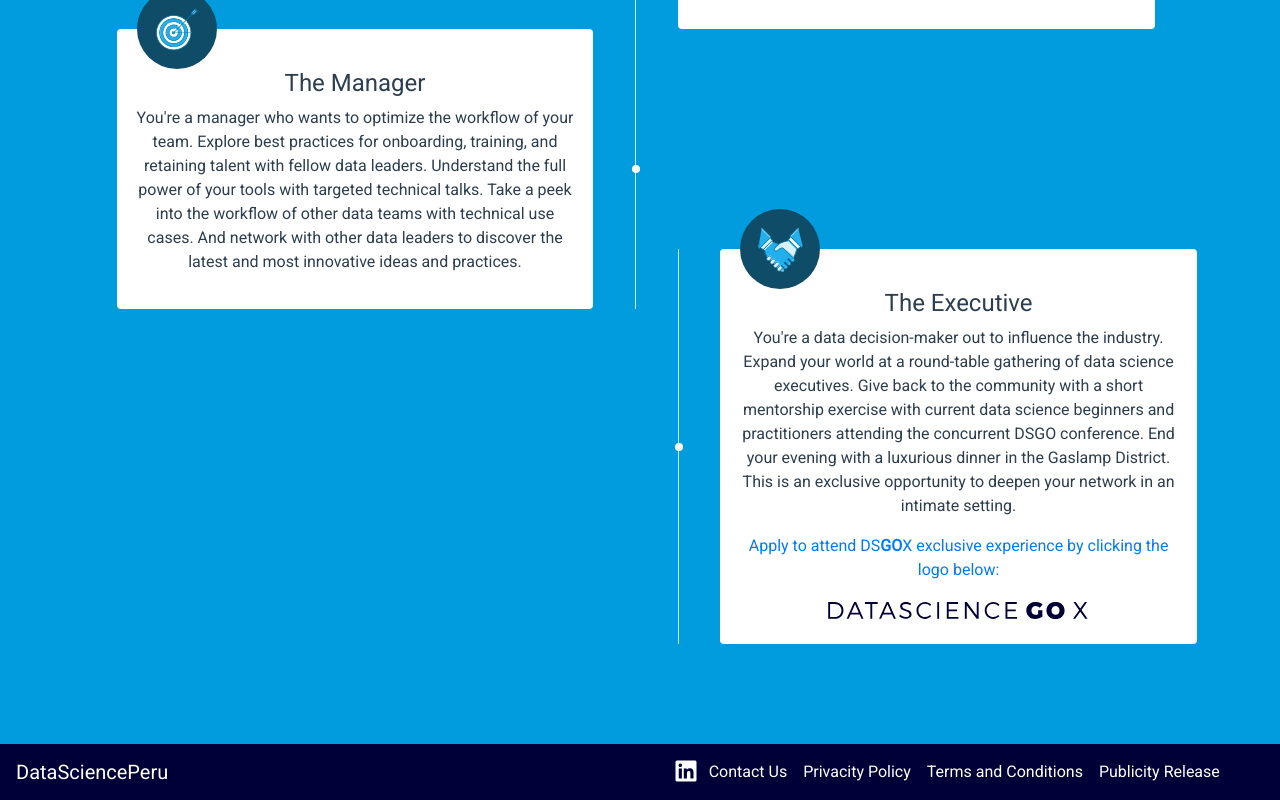
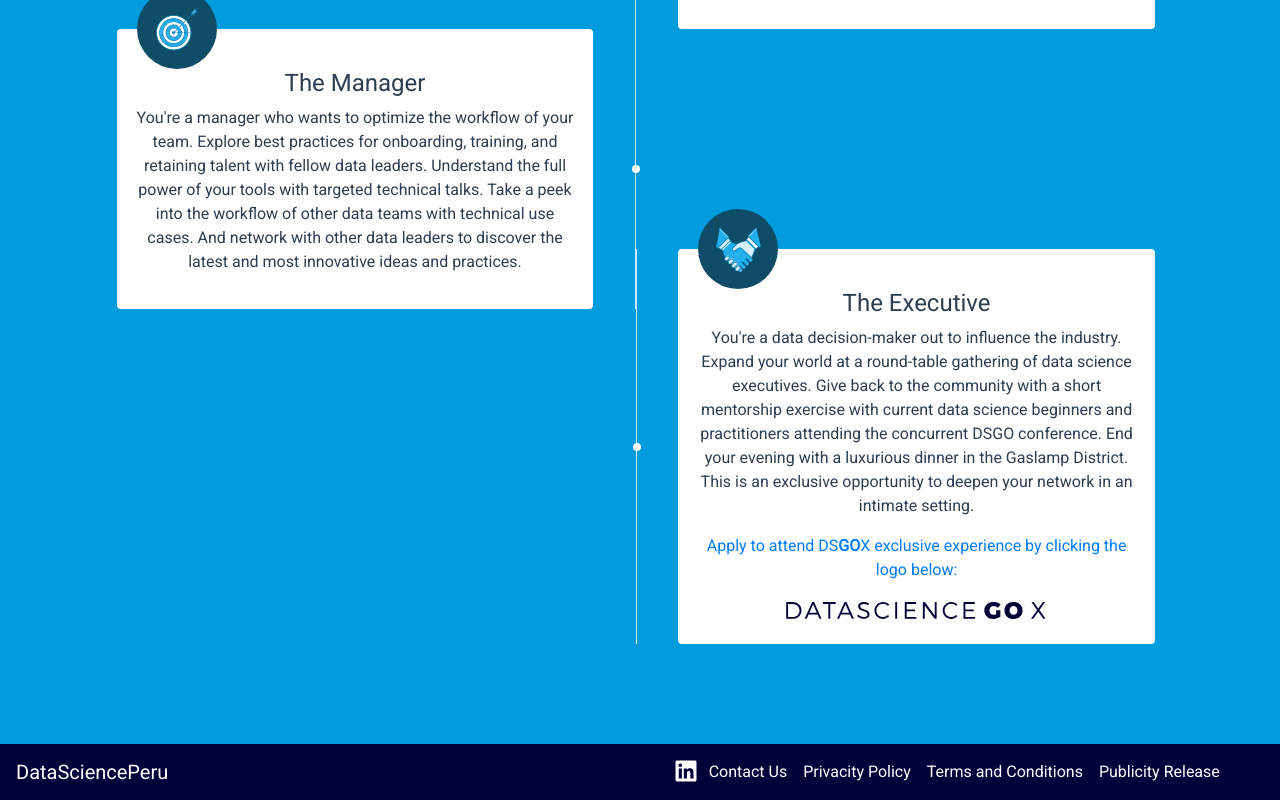
Before and after one commit to HendrikOB/DataScienceWebFront, a Vue app: page / in a window 1280 px wide. Shown: the part 3283-4083 px from the top of the page. Built offline with nearby package versions, Linux system fonts and the light colour scheme.

Commit message:
Fix class item-right

```diff
--- a/src/components/Shouldcome.vue
+++ b/src/components/Shouldcome.vue
@@ -51,7 +51,7 @@
 
 					<div class="reason-wrapper">
 						<div class="reason-section right fourth">
-							<div class="reason-item item-qright">
+							<div class="reason-item item-right">
 								<div class="image">
 									<img src="../assets/Who-Image-4.svg" alt="">
 								</div>
```
